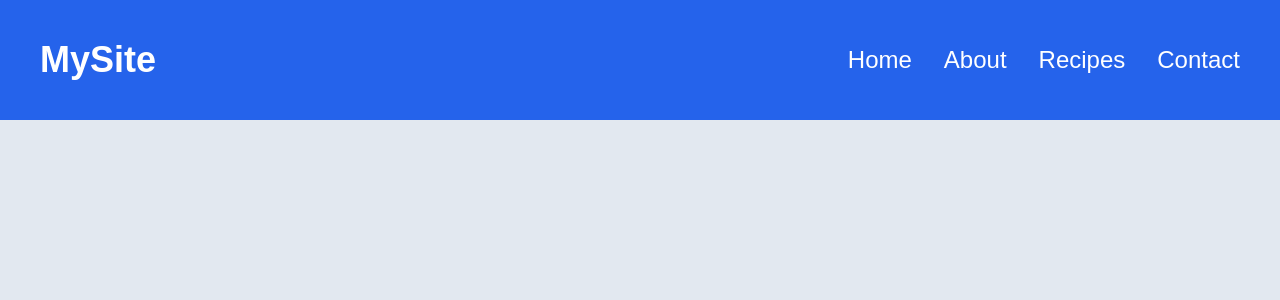
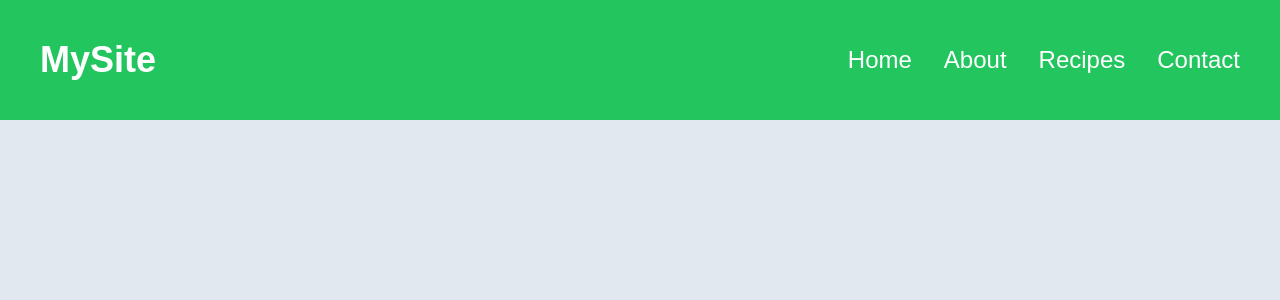
Before and after one commit to SantinoGiordano/Recipe-Maker, a Next.js app: page / in a window 1280 px wide. Shown: the top 300 px of the page. Built offline with nearby package versions, Linux system fonts and the light colour scheme.

Commit message:
changed color scheme

```diff
--- a/app/componets/Nav.tsx
+++ b/app/componets/Nav.tsx
@@ -7,7 +7,7 @@ const Navbar: React.FC = () => {
   const [dropdownOpen, setDropdownOpen] = useState(false);
 
   return (
-    <nav className="bg-blue-600 p-10 fixed w-full z-10">
+    <nav className="bg-green-500 p-10 fixed w-full z-10">
       <div className="mx-auto flex justify-between items-center">
         <Link href="/" className="text-white text-4xl font-bold">
           MySite
@@ -40,16 +40,16 @@ const Navbar: React.FC = () => {
             </Link>
             {/* Dropdown Menu */}
             {dropdownOpen && (
-              <div className="absolute left-0 bg-blue-500 p-2 w-40">
+              <div className="absolute left-0 bg-green-400 p-2 w-40">
                 <Link
                   href="/recipes/full-dish"
-                  className="block text-white text-lg px-4 py-2 hover:bg-blue-600 rounded"
+                  className="block text-white text-lg px-4 py-2 hover:bg-green-500 rounded"
                 >
                   Full Dish
                 </Link>
                 <Link
                   href="/recipes/ingredients"
-                  className="block text-white text-lg px-4 py-2 hover:bg-blue-600 rounded"
+                  className="block text-white text-lg px-4 py-2 hover:bg-green-500 rounded"
                 >
                   Ingredients
                 </Link>
```
